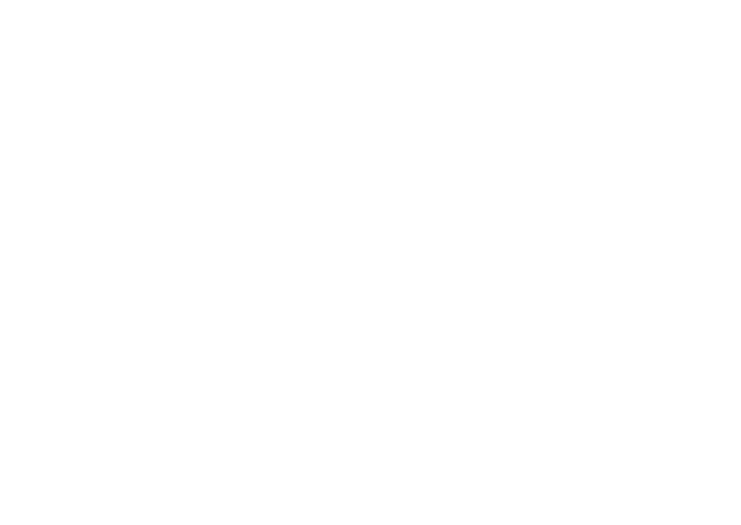
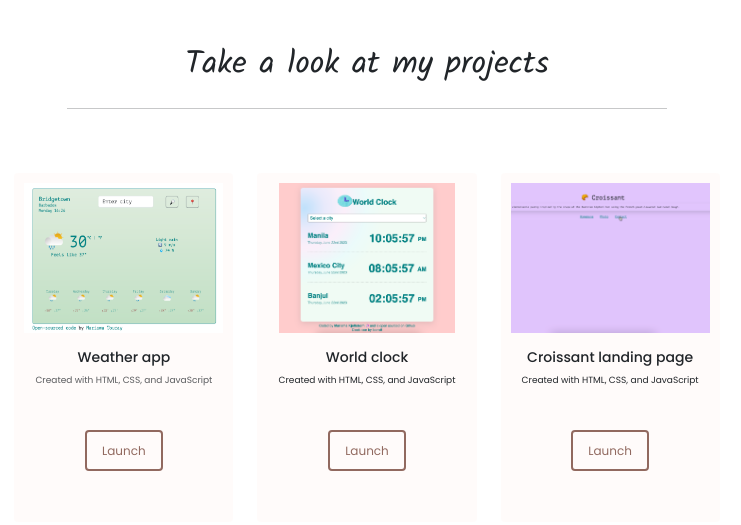
Before and after one commit to touraymk/mariama-portfolio, a plain HTML site: page showcase.html in a window 1280 px wide. Shown: the whole page, without its empty margins (273-1014 px from the left). Drawn offline with nearby package versions, Linux system fonts and the light colour scheme.

Commit message:
Update index.html/ showcase.html
- Moved my project content from index.html to showcase.html, and styled with Bootstrap and CSS

```diff
--- a/CSS/styles.css
+++ b/CSS/styles.css
@@ -39,6 +39,27 @@ p {
   justify-content: center;
   align-items: center;
   flex-direction: column;
+}
+
+.showcase-card {
+  padding: 10px;
+  border-radius: 4px;
+  /*background-image: url(/Images/about-background.jpg);
+  background-size: contain;*/
+  background: rgba(255, 233, 227, .2);
+}
+
+.showcase-card img {
+  height: 150px;
+}
+
+.card-text h4 {
+  font-size: 14px;
+}
+
+.card-text p {
+  font-size: 9px;
+  margin: 0;
 }
 
 /*     BUTTONS     */
@@ -110,3 +131,14 @@ p {
 #intro {
   font-family: "Kalam", cursive;
 }
+
+
+@media (max-width: 900px) {
+  .showcase-card {
+    margin-bottom: 10px;
+  }
+
+  .showcase-card img {
+    margin-top: 20px;
+  }
+}
--- a/showcase.html
+++ b/showcase.html
@@ -17,7 +17,55 @@
 </head>
 
 <body>
+  <!-- My projects -->
+  <div class="content-container contaienr">
+    <div class="content">
+      <h2>Take a look at my projects</h2>
+      <hr class="w-50" />
 
+      <!-- Project showcase -->
+      <div class="row mt-5">
+        <div class="col-md-4">
+          <div class="showcase-card">
+            <img src="/Images/weather-app-jpg.png" alt="" class="img-fluid" />
+            <div class="card-text mt-3">
+              <h4>Weather app</h4>
+              <p class="text-muted">Created with HTML, CSS, and JavaScript</p>
+              <div class="button-content">
+                <a href="#" class="launch-button">Launch</a>
+              </div>
+            </div>
+          </div>
+        </div>
+
+        <div class="col-md-4">
+          <div class="showcase-card">
+            <img src="/Images/world-clock.jpg.png" alt="" class="img-fluid" />
+            <div class="card-text mt-3">
+              <h4>World clock</h4>
+              <p>Created with HTML, CSS, and JavaScript</p>
+              <div class="button-content">
+                <a href="#" class="launch-button">Launch</a>
+              </div>
+            </div>
+          </div>
+        </div>
+
+        <div class="col-md-4">
+          <div class="showcase-card">
+            <img src="/Images/landing-page.jpg.png" alt="" class="img-fluid" />
+            <div class="card-text mt-3">
+              <h4>Croissant landing page</h4>
+              <p>Created with HTML, CSS, and JavaScript</p>
+              <div class="button-content">
+                <a href="#" class="launch-button">Launch</a>
+              </div>
+            </div>
+          </div>
+        </div>
+      </div>
+    </div>
+  </div>
 </body>
 
 </html>
```
Also changed, not shown: index.html (+4 -55 lines).
